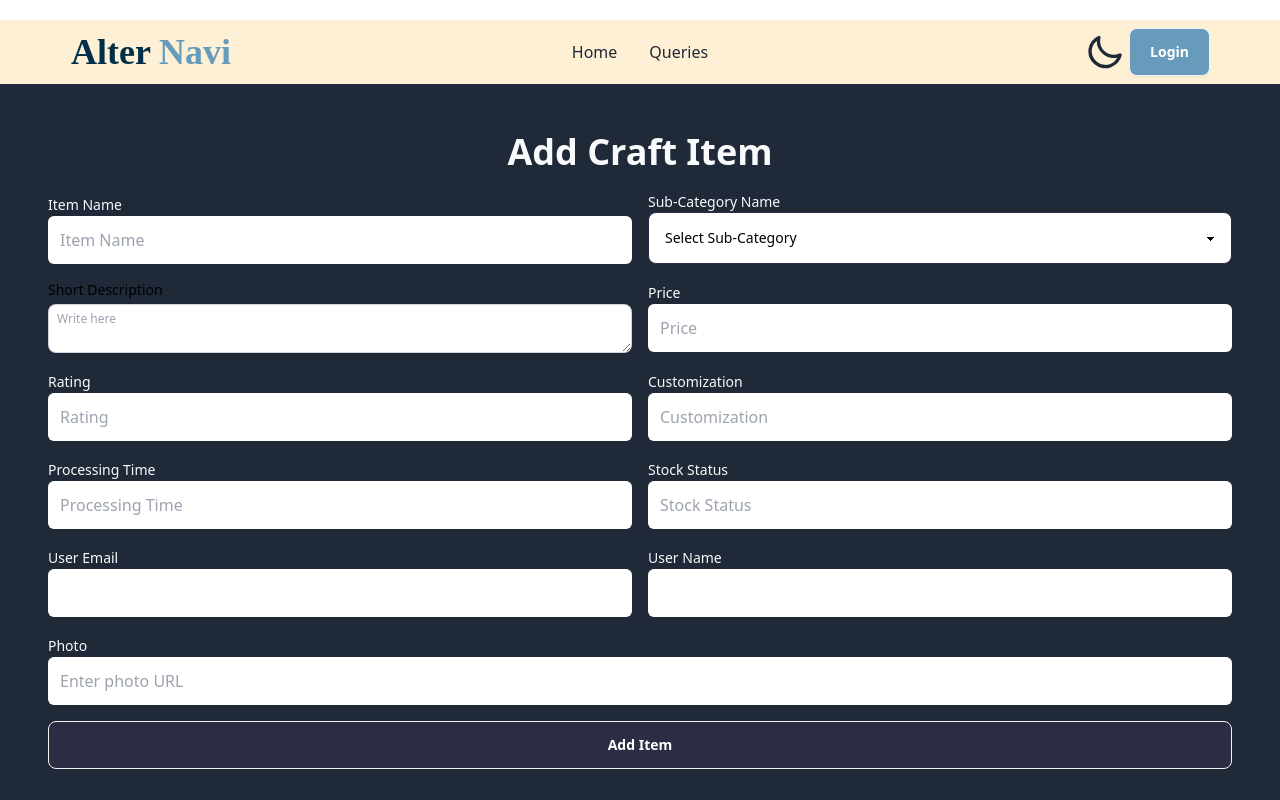
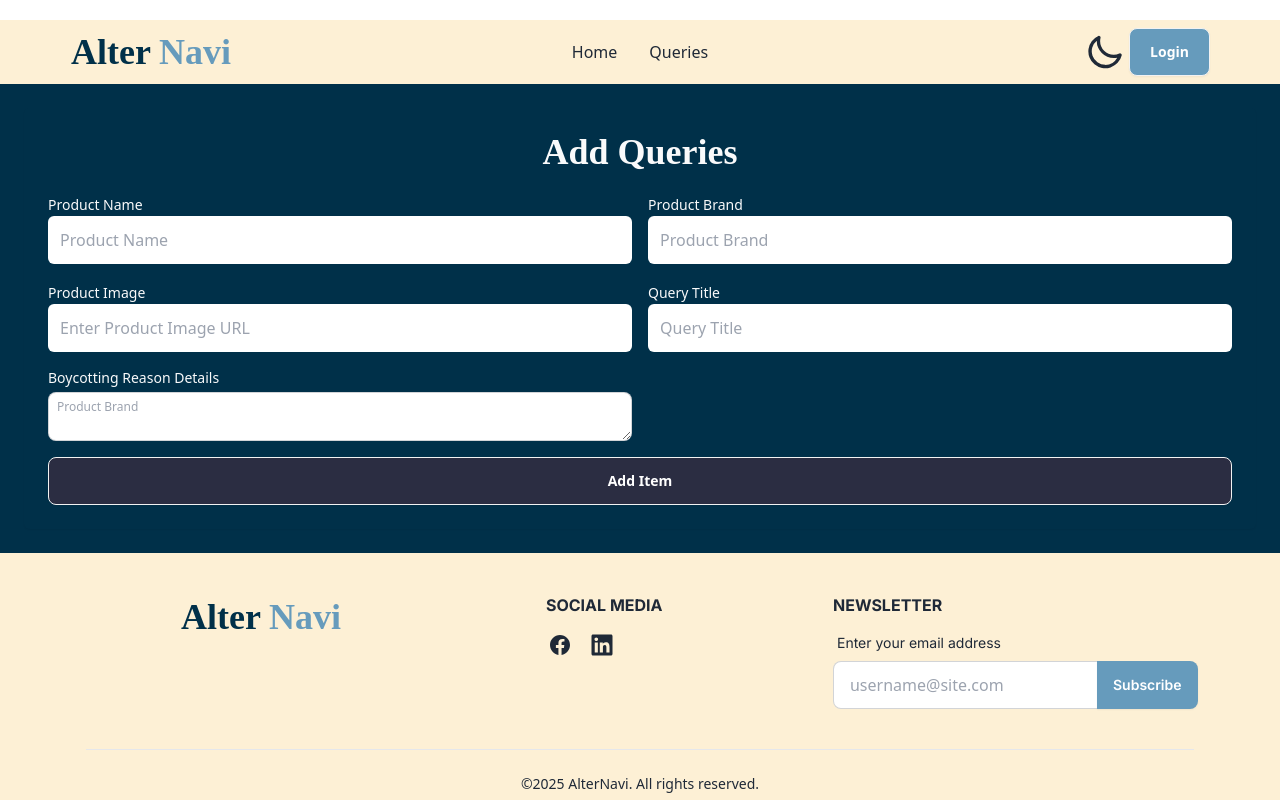
Before and after one commit to Marufhossain07/alter-navi-client, a React (Vite) app: page /add-queries in a window 1280 px wide. Shown: the top 800 px of the page. Built offline with nearby package versions, Linux system fonts and the light colour scheme; no server answers; a web font is replaced by a local one.

Commit message:
add query page added

```diff
--- a/src/Pages/AddQuery/AddQueries.jsx
+++ b/src/Pages/AddQuery/AddQueries.jsx
@@ -6,86 +6,63 @@ const AddQueries = () => {
     const handleAddItems = e =>{
         e.preventDefault();
         const form = e.target;
-        const name = form.name.value
-        const item = form.item.value
-        const sub = form.sub.value;
-        console.log(sub)
-        const description = form.description.value;
-        const price = form.price.value;
-        const rating = form.rating.value;
-        const customization = form.customization.value;
-        const time = form.time.value;
-        const stock = form.stock.value;
-        const email = form.email.value;
+        const product = form.product.value
+        const brand = form.brand.value
+        const title = form.title.value
+        const details = form.details.value
         const photo = form.photo.value;
+        const email = user.email;
+        const name = user.displayName;
+        const image = user.photoURL;
+        const recommendationsCount = 0;
+        const currentTimeAndDate = Date.now();
+        const newDate = new Date(currentTimeAndDate)
+        const time = newDate.toLocaleString()
+        const info = {
+            email,
+            name,
+            image,
+            time,
+            recommendationsCount
 
-        const newItem = {item,sub,description,price,rating,customization,time,stock,email,name,photo};
+        }
 
+        const newQuery = {product, photo, brand,details,title, info};
+        console.log(newQuery)
     }
     return (
-        <div>
-            <section className="p-6 bg-gray-800 text-gray-50">
+        <div className="bg-[#003049] ">
+            <section className="p-6 text-gray-50">
                 <form onSubmit={handleAddItems} className="container flex flex-col mx-auto space-y-12">
                     <fieldset className=" p-6 rounded-md shadow-sm ">
                         <div className="space-y-2 col-span-full lg:col-span-1">
-                            <h2 className="text-4xl text-center font-pop font-semibold pb-5">Add Craft Item</h2>
+                            <h2 className="text-4xl text-center font-sedan font-semibold pb-5">Add Queries</h2>
 
 
                         </div>
                         <div className="grid grid-cols-6 gap-4 col-span-full lg:col-span-3">
                             <div className="col-span-full sm:col-span-3">
-                                <label className="text-sm">Item Name</label>
-                                <input name="item" type="text" placeholder="Item Name" className="w-full p-3 rounded-md focus:ring focus:ring-opacity-75 text-gray-900 focus:ring-violet-400 border-gray-700" />
-                            </div>
-                            <div className="col-span-full flex flex-col sm:col-span-3">
-                                <label className="text-sm">Sub-Category Name</label>
-                                <select name="sub" className="select h-full text-black select-info border-[#2b2d42]">
-                    <option disabled selected>Select Sub-Category</option>
-                    <option>CardMaking</option>
-                    <option>Scrapbooking</option>
-                    <option>Paper Quilling & Origami</option>
-                    <option>Glass Painting</option>
-                    <option>Glass Dying & Staining</option>
-                    <option>Lampworking</option>
-                </select>
-                            </div>
-                            <div className="col-span-full flex flex-col text-black gap-1 sm:col-span-3">
-                                <label htmlFor="email" className="text-sm text-black">Short Description</label>
-                                <textarea name='description' placeholder="Write here" className="textarea text-red textarea-bordered textarea-xs w-full " ></textarea>
+                                <label className="text-sm">Product Name</label>
+                                <input name="product" type="text" placeholder="Product Name" className="w-full p-3 rounded-md focus:ring focus:ring-opacity-75 text-gray-900 focus:ring-violet-400 border-gray-700" />
                             </div>
                             <div className="col-span-full sm:col-span-3">
-                                <label htmlFor="email" className="text-sm">Price</label>
-                                <input name="price" type="text" placeholder="Price" className="w-full p-3 rounded-md focus:ring focus:ring-opacity-75 text-gray-900 focus:ring-violet-400 border-gray-700" />
+                                <label className="text-sm">Product Brand</label>
+                                <input name="brand" type="text" placeholder="Product Brand" className="w-full p-3 rounded-md focus:ring focus:ring-opacity-75 text-gray-900 focus:ring-violet-400 border-gray-700" />
+                            </div>
+
+                            <div className="col-span-full sm:col-span-3">
+                                <label htmlFor="city" className="text-sm">Product Image</label>
+                                <input name="photo" type="text" placeholder="Enter Product Image URL" className="w-full rounded-md p-3 focus:ring focus:ring-opacity-75 text-gray-900 focus:ring-violet-400 border-gray-700" />
                             </div>
                             <div className="col-span-full sm:col-span-3">
-                                <label htmlFor="email" className="text-sm">Rating</label>
-                                <input name="rating" type="text" placeholder="Rating" className="w-full p-3 rounded-md focus:ring focus:ring-opacity-75 text-gray-900 focus:ring-violet-400 border-gray-700" />
+                                <label className="text-sm">Query Title</label>
+                                <input name="title" type="text" placeholder="Query Title" className="w-full p-3 rounded-md focus:ring focus:ring-opacity-75 text-gray-900 focus:ring-violet-400 border-gray-700" />
                             </div>
-                            <div className="col-span-full sm:col-span-3">
-                                <label htmlFor="email" className="text-sm">Customization</label>
-                                <input name="customization" type="text" placeholder="Customization" className="w-full p-3 rounded-md focus:ring focus:ring-opacity-75 text-gray-900 focus:ring-violet-400 border-gray-700" />
-                            </div>
-                            <div className="col-span-full sm:col-span-3">
-                                <label htmlFor="email" className="text-sm">Processing Time</label>
-                                <input name="time" type="text" placeholder="Processing Time" className="w-full p-3 rounded-md focus:ring focus:ring-opacity-75 text-gray-900 focus:ring-violet-400 border-gray-700" />
-                            </div>
-                            <div className="col-span-full sm:col-span-3">
-                                <label htmlFor="email" className="text-sm">Stock Status</label>
-                                <input name="stock" type="text" placeholder="Stock Status" className="w-full p-3 rounded-md focus:ring focus:ring-opacity-75 text-gray-900 focus:ring-violet-400 border-gray-700" />
-                            </div>
-                            <div className="col-span-full sm:col-span-3">
-                                <label htmlFor="email" className="text-sm">User Email</label>
-                                <input name="email" type="text" defaultValue={user?.email}  className="w-full p-3 rounded-md focus:ring focus:ring-opacity-75 text-gray-900  border-gray-700" />
-                            </div>
-                            <div className="col-span-full sm:col-span-3">
-                                <label htmlFor="email" className="text-sm">User Name</label>
-                                <input name="name" type="text" defaultValue={user?.displayName}  className="w-full p-3 rounded-md focus:ring focus:ring-opacity-75 text-gray-900 focus:ring-violet-400 border-gray-700" />
+                            <div className="col-span-full flex flex-col  gap-1 sm:col-span-3">
+                                <label htmlFor="email" className="text-sm "> Boycotting Reason Details</label>
+                                <textarea name='details' placeholder="Product Brand" className="textarea text-red text-black textarea-bordered textarea-xs w-full " ></textarea>
                             </div>
 
-                            <div className="col-span-full">
-                                <label htmlFor="city" className="text-sm">Photo</label>
-                                <input name="photo" type="text" placeholder="Enter photo URL" className="w-full rounded-md p-3 focus:ring focus:ring-opacity-75 text-gray-900 focus:ring-violet-400 border-gray-700" />
-                            </div>
                             <div className="col-span-full">
                                 <input className="btn text-white w-full p-3 text-center bg-[#2b2d42]" type="submit" value="Add Item" />
                             </div>
--- a/src/index.css
+++ b/src/index.css
@@ -43,7 +43,8 @@
     height: 100%;
     object-fit: cover;
 }
-.add-banner{
+
+.add-banner {
     background-image: url(../src/assets/addbanner.jfif);
     background-size: cover;
     background-position: center;
```
Also changed, not shown: src/assets/banner2.jfif (added).
